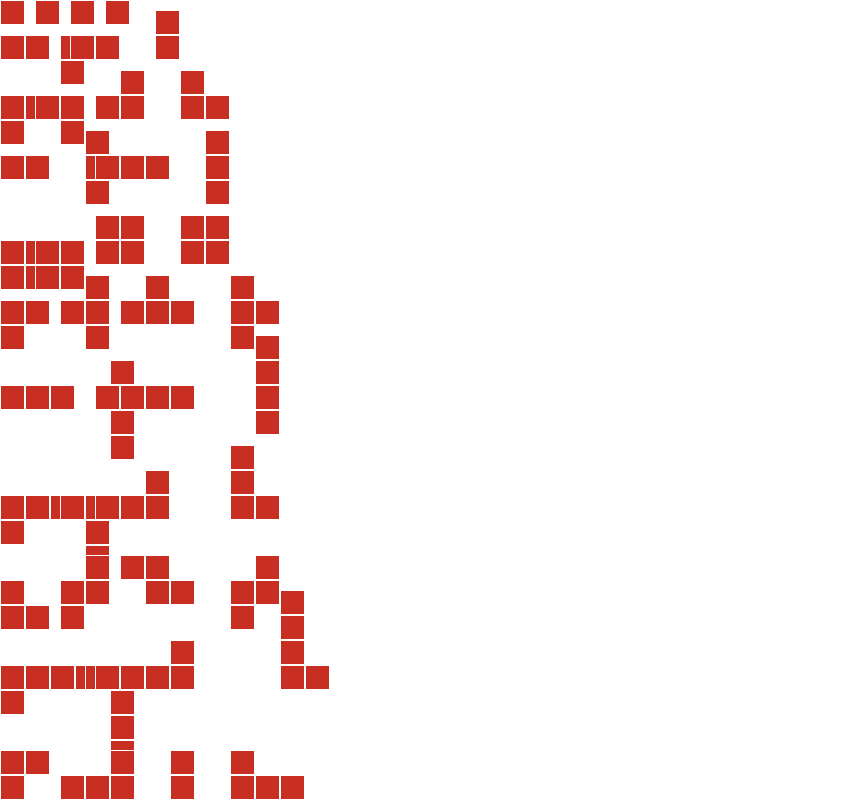
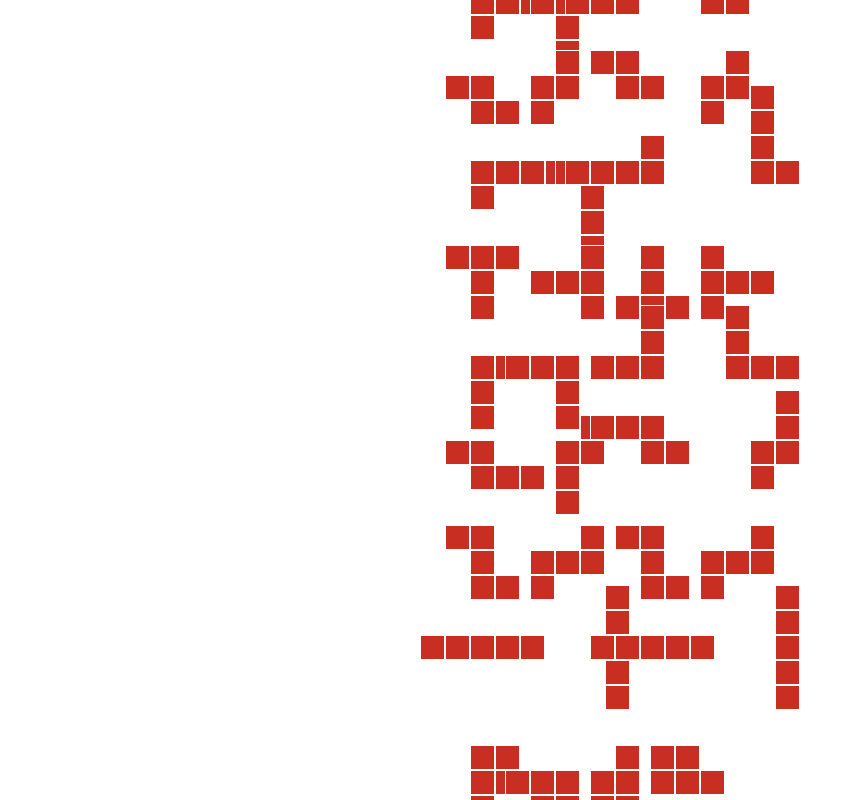
Before and after one commit to Phryxia/blokus, a Next.js app: page / in a window 1280 px wide. Shown: the top 800 px of the page, without its empty margins (0-861 px from the left). Built offline with nearby package versions, Linux system fonts and the light colour scheme.

Commit message:
Mave entire position into center

```diff
--- a/src/styles/globals.css
+++ b/src/styles/globals.css
@@ -44,3 +44,11 @@
   padding: 10px;
   box-shadow: 0px 0px 5px 2px rgba(0, 0, 0, 0.3);
 }
+
+body {
+  width: 100vw;
+  height: 100vh;
+  display: flex;
+  justify-content: center;
+  align-items: center;
+}
```
